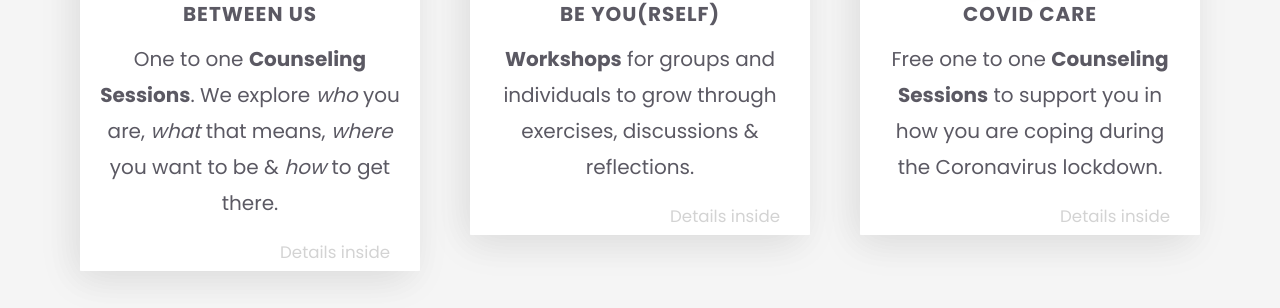
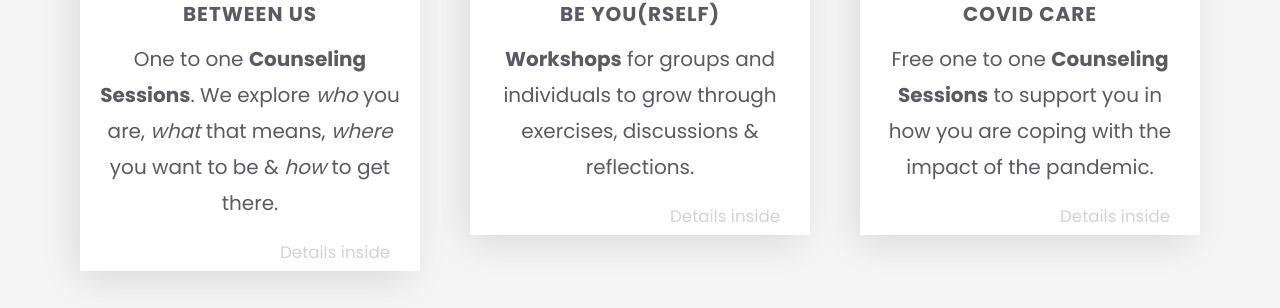
Before and after one commit to sarathulin/sarathulin.com, a Jekyll site: the page built from index.html, in a window 1280 px wide and 900 px high, scrolled down 3765 px. Shown: the part 179-487 px from the top of the window. Built offline with Jekyll 4.4.1, drawn with Linux system fonts in a browser that asks for light colours.

Commit message:
change wording from lockdown to pandemic

```diff
--- a/services/corona-care.md
+++ b/services/corona-care.md
@@ -3,7 +3,7 @@ layout: static
 icon: "fa-heartbeat"
 title:  "Covid Care"
 order: 3
-description: "Free one to one <b>Counseling Sessions</b> to support you in  how you are coping during the Coronavirus lockdown."
+description: "Free one to one <b>Counseling Sessions</b> to support you in how you are coping with the impact of the pandemic."
 banner_image: services-banner-3.jpg
 category: Counseling
 tags: [sessions]
```
